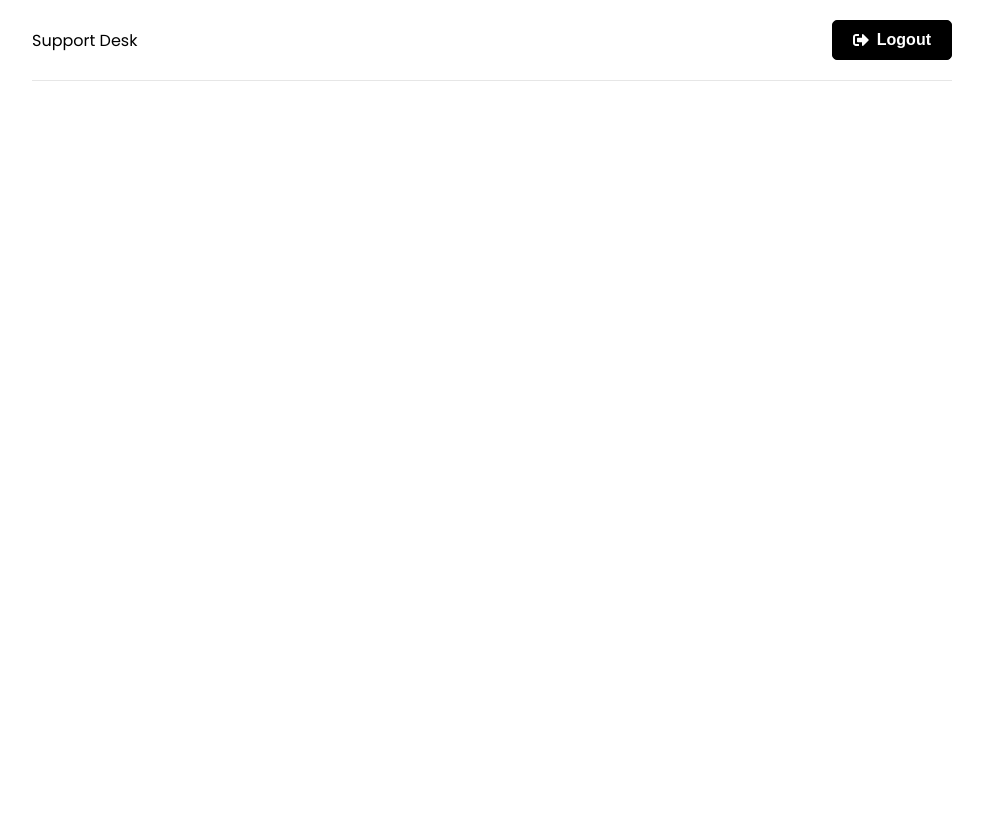
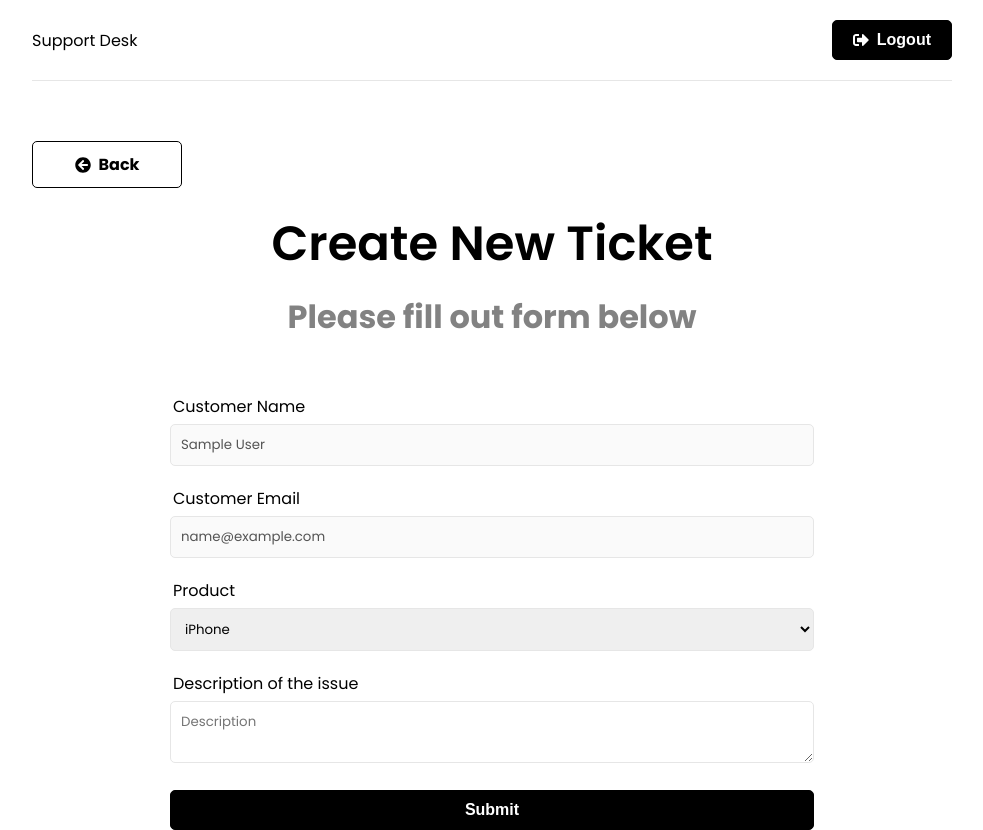
Before and after one commit to weirdry/support-desk, a React (Create React App) app in the folder frontend/: page /new-ticket in a window 1280 px wide. Before the commit this address had no page. Shown: the whole page, without its empty margins (148-1131 px from the left). Before the commit the page ends 800 px from the top, so only its background shows below. Built offline with nearby package versions, Linux system fonts and the light colour scheme; sample sign-in values are in the browser's storage.

Commit message:
Create new ticket function done

```diff
--- a/frontend/src/App.js
+++ b/frontend/src/App.js
@@ -5,6 +5,8 @@
 import Home from './pages/Home'
 import Login from './pages/Login'
 import Register from './pages/Register'
+import NewTicket from './pages/NewTicket'
+import PrivateRoute from './components/PrivateRoute'
 
 function App() {
 	return (
@@ -16,6 +18,9 @@
 						<Route path="/" element={<Home />} />
 						<Route path="/login" element={<Login />} />
 						<Route path="/register" element={<Register />} />
+						<Route path="/new-ticket" element={<PrivateRoute />}>
+							<Route path="/new-ticket" element={<NewTicket />} />
+						</Route>
 					</Routes>
 				</div>
 			</Router>
--- a/frontend/src/app/store.js
+++ b/frontend/src/app/store.js
@@ -1,6 +1,7 @@
 import { configureStore } from '@reduxjs/toolkit'
 import authReducer from '../features/auth/authSlice'
+import ticketReducer from '../features/tickets/ticketSlice'
 
 export const store = configureStore({
-	reducer: { auth: authReducer },
+	reducer: { auth: authReducer, ticket: ticketReducer },
 })
--- /dev/null
+++ b/frontend/src/components/BackButton.jsx
@@ -0,0 +1,10 @@
+import { FaArrowCircleLeft } from 'react-icons/fa'
+import { Link } from 'react-router-dom'
+
+export default function BackButton({ url }) {
+	return (
+		<Link to={url} className="btn btn-reverse btn-back">
+			<FaArrowCircleLeft /> Back
+		</Link>
+	)
+}
--- /dev/null
+++ b/frontend/src/components/PrivateRoute.jsx
@@ -0,0 +1,15 @@
+import { Navigate, Outlet } from 'react-router-dom'
+import { useAuthStatus } from '../hooks/useAuthStatus'
+import Spinner from './Spinner'
+
+const PrivateRoute = () => {
+	const { loggedIn, checkingStatus } = useAuthStatus()
+
+	if (checkingStatus) {
+		return <Spinner />
+	}
+
+	return loggedIn ? <Outlet /> : <Navigate to="/login" />
+}
+
+export default PrivateRoute
--- /dev/null
+++ b/frontend/src/features/tickets/ticketService.js
@@ -0,0 +1,22 @@
+import axios from 'axios'
+
+const API_URL = '/api/tickets/'
+
+// Create new ticket
+const createTicket = async (ticketData, token) => {
+	const config = {
+		headers: {
+			Authorization: `Bearer ${token}`,
+		},
+	}
+
+	const response = await axios.post(API_URL, ticketData, config)
+
+	return response.data
+}
+
+const ticketService = {
+	createTicket,
+}
+
+export default ticketService
--- /dev/null
+++ b/frontend/src/features/tickets/ticketSlice.js
@@ -0,0 +1,57 @@
+import { createSlice, createAsyncThunk } from '@reduxjs/toolkit'
+import ticketService from './ticketService'
+
+const initialState = {
+	tickets: [],
+	ticket: {},
+	isError: false,
+	isSuccess: false,
+	isLoading: false,
+	message: '',
+}
+
+// Create new ticket
+export const createTicket = createAsyncThunk(
+	'tickets/create',
+	async (ticketData, thunkAPI) => {
+		try {
+			const token = thunkAPI.getState().auth.user.token
+			return await ticketService.createTicket(ticketData, token)
+		} catch (error) {
+			const message =
+				(error.response &&
+					error.response.data &&
+					error.response.data.message) ||
+				error.message ||
+				error.toString()
+
+			return thunkAPI.rejectWithValue(message)
+		}
+	},
+)
+
+export const ticketSlice = createSlice({
+	name: 'ticket',
+	initialState,
+	reducers: {
+		reset: (state) => initialState,
+	},
+	extraReducers: (builder) => {
+		builder
+			.addCase(createTicket.pending, (state) => {
+				state.isLoading = true
+			})
+			.addCase(createTicket.fulfilled, (state) => {
+				state.isLoading = false
+				state.isSuccess = true
+			})
+			.addCase(createTicket.rejected, (state, action) => {
+				state.isLoading = false
+				state.isError = true
+				state.message = action.payload
+			})
+	},
+})
+
+export const { reset } = ticketSlice.actions
+export default ticketSlice.reducer
--- /dev/null
+++ b/frontend/src/hooks/useAuthStatus.js
@@ -0,0 +1,20 @@
+import { useState, useEffect } from 'react'
+import { useSelector } from 'react-redux'
+
+export const useAuthStatus = () => {
+	const [loggedIn, setLoggedIn] = useState(false)
+	const [checkingStatus, setCheckingStatus] = useState(true)
+
+	const { user } = useSelector((state) => state.auth)
+
+	useEffect(() => {
+		if (user) {
+			setLoggedIn(true)
+		} else {
+			setLoggedIn(false)
+		}
+		setCheckingStatus(false)
+	}, [user])
+
+	return { loggedIn, checkingStatus }
+}
--- /dev/null
+++ b/frontend/src/pages/NewTicket.jsx
@@ -0,0 +1,95 @@
+import { useState, useEffect } from 'react'
+import { useSelector, useDispatch } from 'react-redux'
+import { useNavigate } from 'react-router-dom'
+import { toast } from 'react-toastify'
+import { createTicket, reset } from '../features/tickets/ticketSlice'
+import Spinner from '../components/Spinner'
+import BackButton from '../components/BackButton'
+
+export default function NewTicket() {
+	const { user } = useSelector((state) => state.auth)
+	const { isLoading, isError, isSuccess, message } = useSelector(
+		(state) => state.ticket,
+	)
+
+	const [name] = useState(user.name)
+	const [email] = useState(user.email)
+	const [product, setProduct] = useState('iPhone')
+	const [description, setDescription] = useState('')
+
+	const dispatch = useDispatch()
+	const navigate = useNavigate()
+
+	useEffect(() => {
+		if (isError) {
+			toast.error(message)
+		}
+
+		if (isSuccess) {
+			dispatch(reset())
+			navigate('/tickets')
+		}
+
+		dispatch(reset())
+	}, [dispatch, isError, isSuccess, navigate, message])
+
+	const onSubmit = (e) => {
+		e.preventDefault()
+		dispatch(createTicket({ product, description }))
+	}
+
+	if (isLoading) {
+		return <Spinner />
+	}
+
+	return (
+		<>
+			<BackButton url="/" />
+			<section className="heading">
+				<h1>Create New Ticket</h1>
+				<p>Please fill out form below</p>
+			</section>
+
+			<section className="form">
+				<div className="form-group">
+					<label htmlFor="name">Customer Name</label>
+					<input type="text" className="form-control" value={name} disabled />
+				</div>
+				<div className="form-group">
+					<label htmlFor="email">Customer Email</label>
+					<input type="text" className="form-control" value={email} disabled />
+				</div>
+				<form onSubmit={onSubmit}>
+					<div className="form-group">
+						<label htmlFor="product">Product</label>
+						<select
+							name="product"
+							id="product"
+							value={product}
+							onChange={(e) => setProduct(e.target.value)}
+						>
+							<option value="iPhone">iPhone</option>
+							<option value="MacBook Pro">MacBook Pro</option>
+							<option value="iMac">iMac</option>
+							<option value="iPad">iPad</option>
+						</select>
+					</div>
+					<div className="form-group">
+						<label htmlFor="description">Description of the issue</label>
+						<textarea
+							name="description"
+							id="description"
+							className="form-control"
+							placeholder="Description"
+							value={description}
+							onChange={(e) => setDescription(e.target.value)}
+						></textarea>
+					</div>
+					<div className="form-group">
+						<button className="btn btn-block">Submit</button>
+					</div>
+				</form>
+			</section>
+		</>
+	)
+}
```
